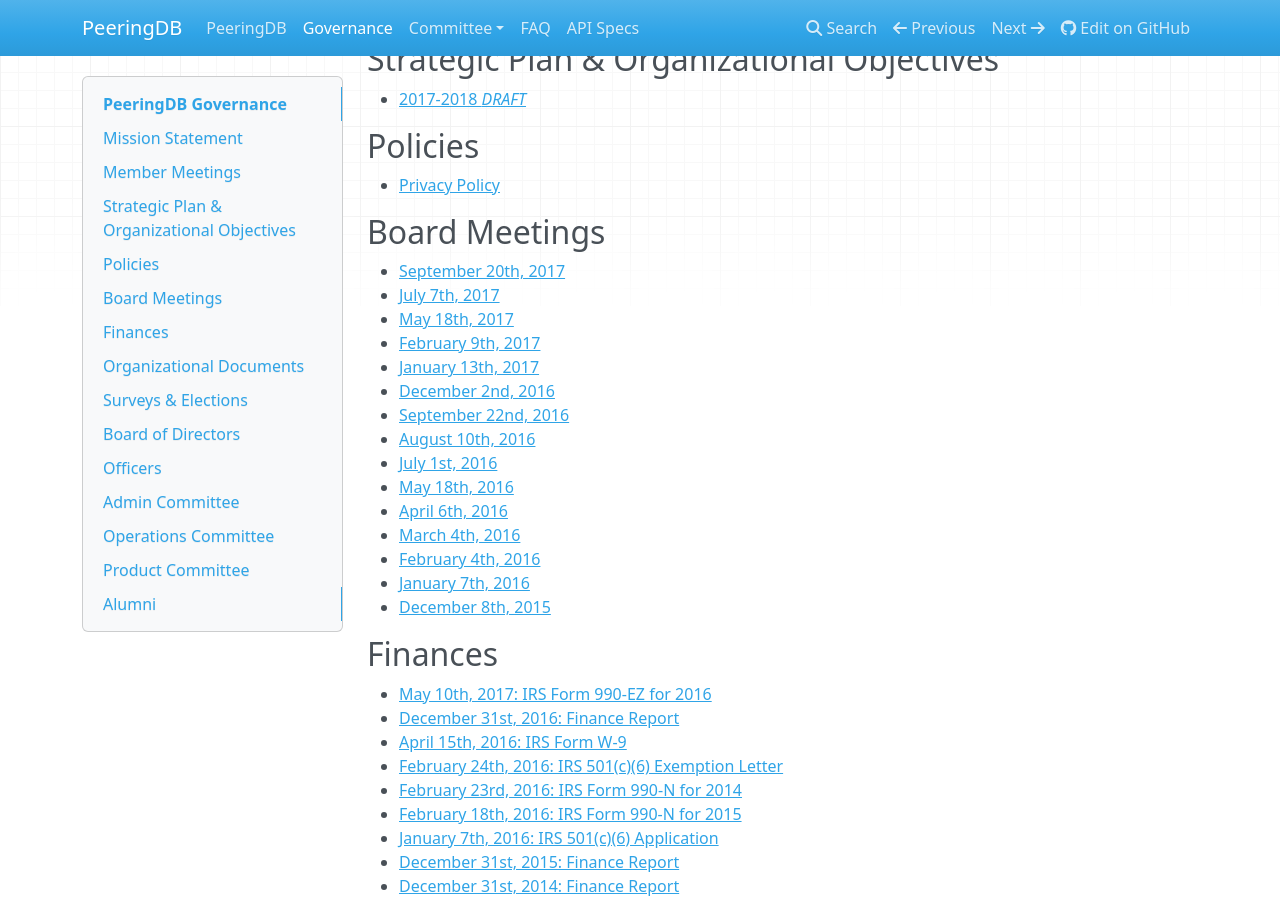
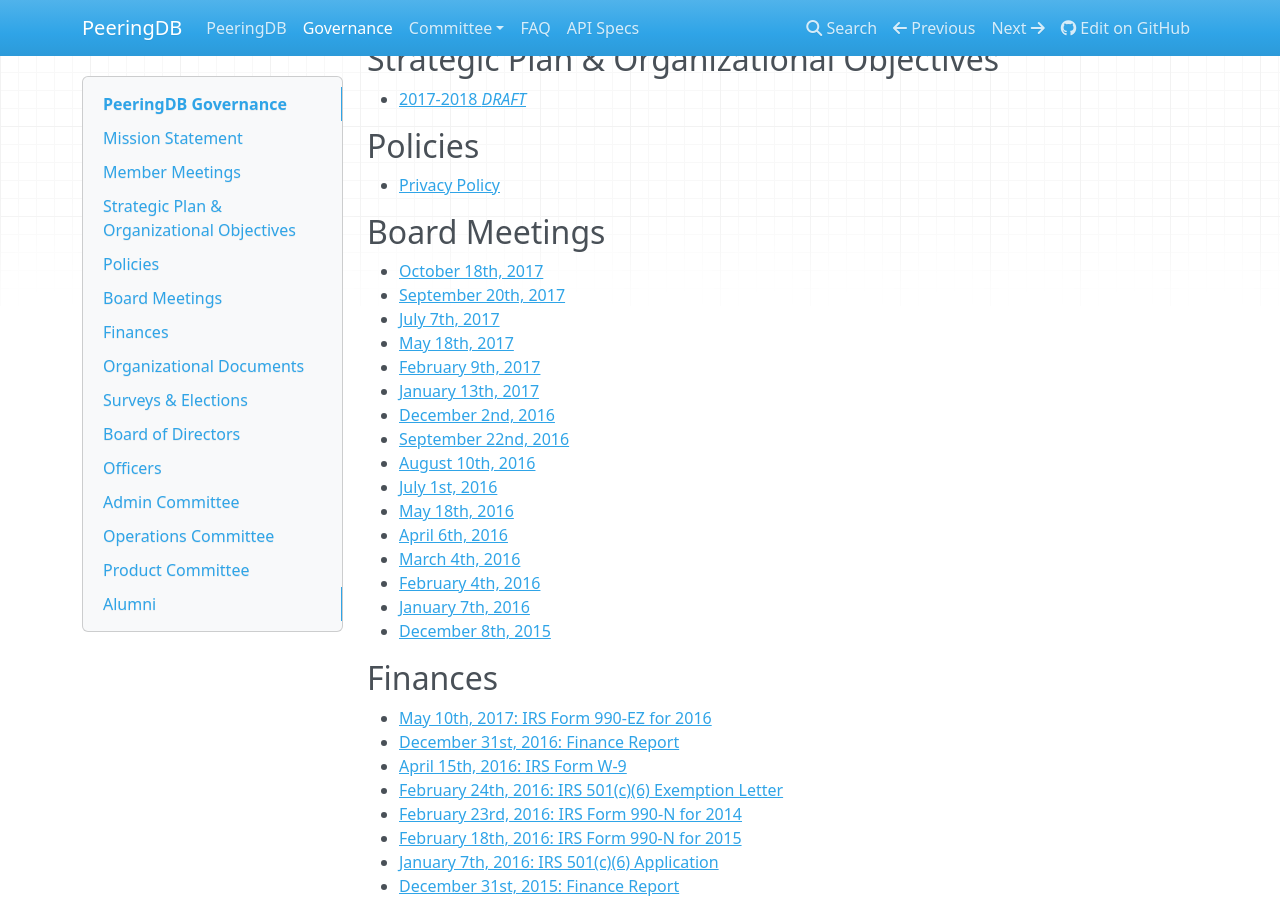
Before and after one commit to peeringdb/docs, an MkDocs documentation site: the page built from docs/gov.md, in a window 1280 px wide and 900 px high, scrolled down 339 px. Built offline with MkDocs 1.6.1, drawn with Linux system fonts in a browser that asks for light colours; nearby versions of some CDN libraries; old or Windows-style settings are respelled for this version of MkDocs.

Commit message:
Board meeting.

```diff
--- a/docs/gov.md
+++ b/docs/gov.md
@@ -20,6 +20,7 @@
 
 ## Board Meetings
 
+- [October 18th, 2017](gov/legaldocs/2017-10-18_PeeringDB_Board_Minutes.pdf)
 - [September 20th, 2017](gov/legaldocs/2017-09-20_PeeringDB_Board_Minutes.pdf)
 - [July 7th, 2017](gov/legaldocs/2017-07-07_PeeringDB_Board_Minutes.pdf)
 - [May 18th, 2017](gov/legaldocs/2017-05-18_PeeringDB_Board_Minutes.pdf)
```
Also changed, not shown: 2 other files.
